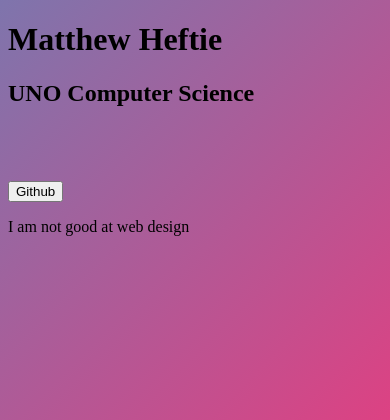
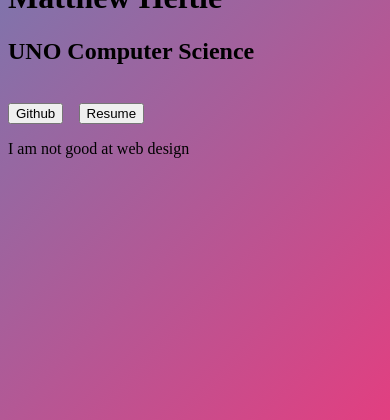
Before and after one commit to mheftie296/website, a Flask app: page / in a window 390 px wide. Shown: the top 420 px of the page. Run offline with Flask 3, Linux system fonts and the light colour scheme.

Commit message:
Attempt to improve mobile
Looks better on mobile and worse on desktop. Also added resume button

```diff
--- a/app.py
+++ b/app.py
@@ -11,6 +11,10 @@ def index():
 @app.errorhandler(404)
 def notfound(e):
     return render_template('404.html')
+
+@app.route('/resume')
+def resume():
+    return send_file('static/resume.pdf')
 
 @app.route('/wallpaper')
 def getwallpaper():
--- a/templates/index.html
+++ b/templates/index.html
@@ -9,14 +9,15 @@
     <link rel="icon" type="image/x-icon" href="/favicon.ico">
 </head>
 <body>
-    <div class="center">
+    <div style="margin-top: -5vh;" class="center">
         <h1>Matthew Heftie</h1>
         <h2>UNO Computer Science</h2>
-        <br>
-        <br>
-        <br>
+        <br style="margin-top: -5vh;">
         <button class="btn" onclick="window.location.href='https://github.com/mheftie296';">
             Github
+        </button>
+        <button style="margin-left: 3%;" class="btn" onclick="window.location.href='/resume';">
+            Resume
         </button>
     </div>
     <div class="bottom">
```
Also changed, not shown: templates/3ds.html (added, +15 -0 lines), 1 other file.
